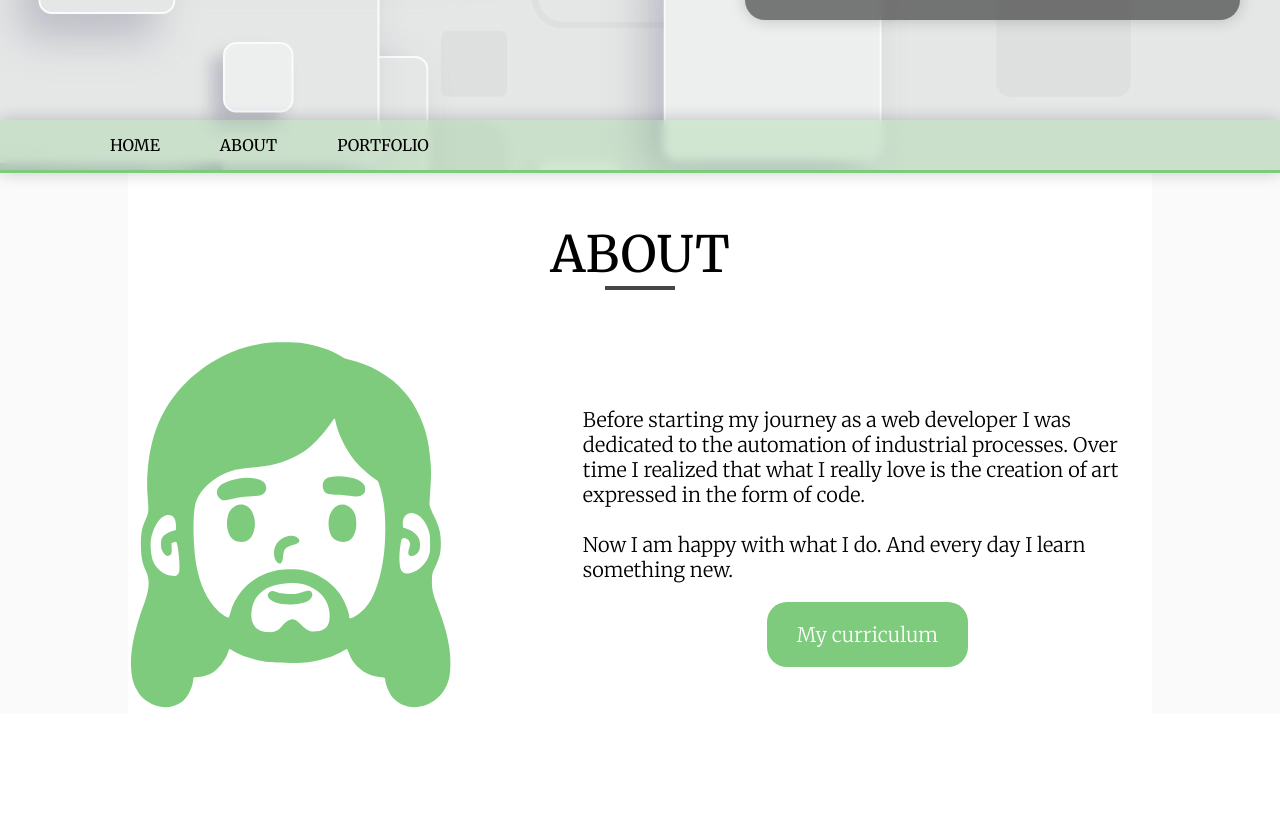
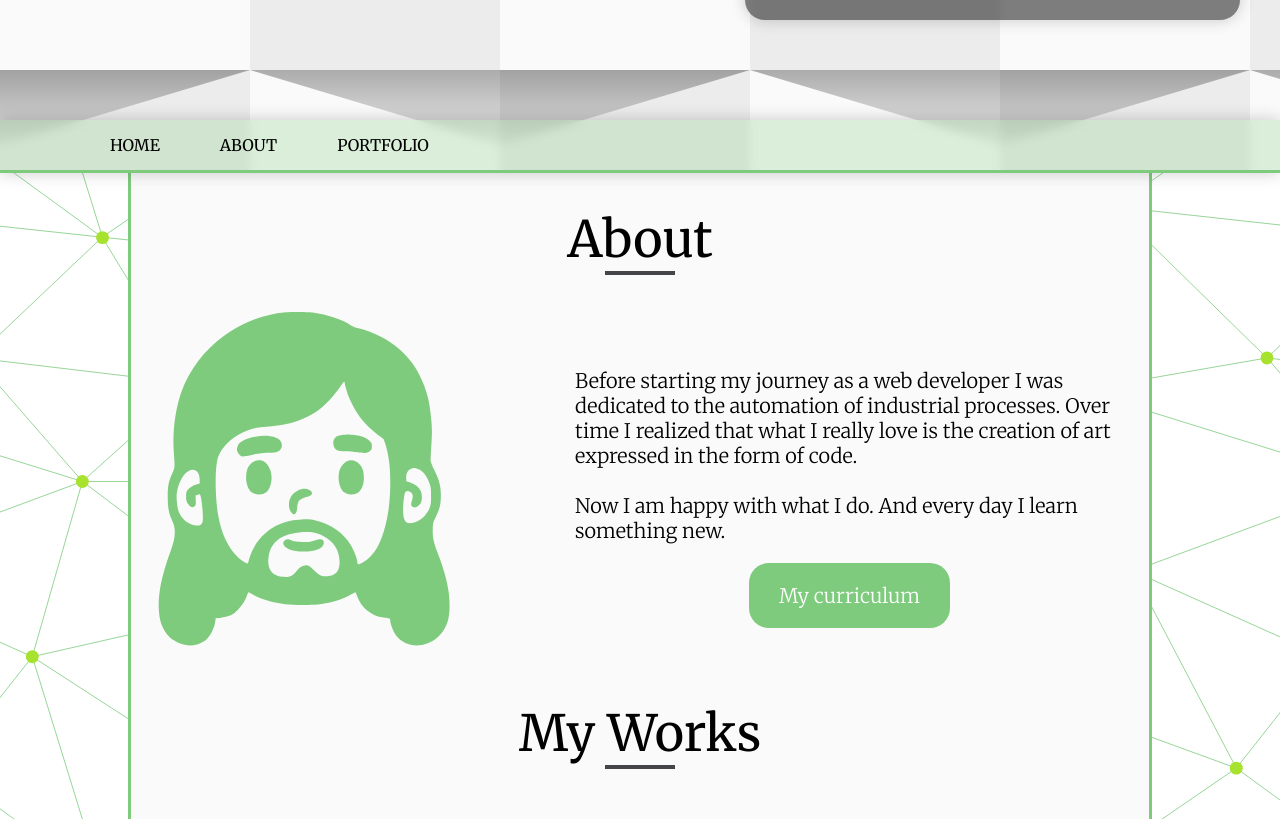
Before and after one commit to jorgekm21/jorgekm21.github.io, a website: page src/public/index.html in a window 1280 px wide. Shown: the part 680-1499 px from the top of the page. Before the commit the page ends 1394 px from the top, so only its background shows below. Drawn offline with nearby package versions, Linux system fonts and the light colour scheme.

Commit message:
better background's

```diff
--- a/_dev/sass/components/_about.scss
+++ b/_dev/sass/components/_about.scss
@@ -1,16 +1,17 @@
 .about {
   width: 100%;
-  background-color: #fafafa;
   .about__space {
-    background-color: white;
+    background-color: #fafafa;
     width: 80%;
     margin: 0 auto;
+    border: solid $text_green1;
+    border-width: 0 3px;
     .about__title {
       display: flex;
       flex-direction: column;
       align-items: center;
       justify-content: center;
-      padding: 50px 0;
+      padding: 35px 0;
       .title {
         font-size: 50px;
       }
@@ -27,13 +28,16 @@
       }
     }
     .about__content {
+      margin: 0 25px;
       display: flex;
       align-items: center;
       justify-content: center;
       .content__me {
         width: 100%;
+        margin-bottom: 15px;
         img {
           width: 80%;
+          margin: 0 auto;
         }
       }
       .content__me:hover {
--- a/_dev/sass/components/_home.scss
+++ b/_dev/sass/components/_home.scss
@@ -1,5 +1,5 @@
 .home {
-  background-image: url("../img/home_background.jpg");
+  background-image: url("../img/protruding-squares.svg");
   width: 100%;
   height: calc(100vh + 53px);
   .home__container {
@@ -78,6 +78,9 @@
   }
   .home__menu {
     width: inherit;
+    position: -webkit-sticky;
+    position: sticky;
+    top: 0;
     height: 53px;
     background: rgba(126, 203, 126, 0.25);
     box-shadow: 0 0 1rem 0 rgba(0, 0, 0, 0.2);
--- a/_dev/sass/components/_init.scss
+++ b/_dev/sass/components/_init.scss
@@ -7,3 +7,9 @@
   font-family: "Merriweather", serif;
   max-width: 1440px;
 }
+
+.content__background{
+  background: url('../img/endless-constellation.svg');
+  background-repeat: repeat;
+  background-size: contain;
+}
--- /dev/null
+++ b/_dev/sass/components/_myworks.scss
@@ -0,0 +1,33 @@
+.works {
+  width: 100%;
+  .works__space {
+    background-color: #fafafa;
+    width: 80%;
+    margin: 0 auto;
+    border: solid $text_green1;
+    border-width: 0 3px;
+    .works__title {
+      display: flex;
+      flex-direction: column;
+      align-items: center;
+      justify-content: center;
+      padding: 35px 0 50px 0;
+      .title {
+        font-size: 50px;
+      }
+      .title_bar {
+        height: 4px;
+        background-color: #444649;
+        width: 70px;
+        transition: width 0.3s ease;
+      }
+    }
+    .works__title:hover {
+      .title_bar {
+        width: 180px;
+      }
+    }
+    .works__content {
+    }
+  }
+}
--- a/_dev/sass/style.scss
+++ b/_dev/sass/style.scss
@@ -2,4 +2,5 @@
 @import "components/init";
 @import "components/home";
 @import "components/about";
+@import "components/myworks";
 @import "components/soft_skills";
--- a/src/public/index.html
+++ b/src/public/index.html
@@ -62,11 +62,11 @@
         </ul>
       </div>
     </section>
-
+<div class="content__background">
     <section class="about" id="about">
       <div class="about__space">
         <div class="about__title">
-          <div class="title">ABOUT</div>
+          <div class="title">About</div>
           <div class="title__bar"></div>
         </div>
         <div class="about__content">
@@ -94,7 +94,17 @@
         </div>
       </div>
     </section>
+    <section class="works" id="works">
+      <div class="works__space">
+        <div class="works__title">
+          <div class="title">My Works</div>
+          <div class="title_bar"></div>
+        </div>
+        <div class="works__content"></div>
+      </div>
+    </section>
     <section class="soft_skills" id="soft_skills"></section>
+  </div>
 
     <script src="https://cdn.jsdelivr.net/npm/typed.js@2.0.11"></script>
     <script src="js/script.js"></script>
```
Also changed, not shown: src/public/css/style.css, src/public/img/endless-constellation.svg (added), src/public/img/home_background.jpg (deleted), src/public/img/protruding-squares.svg (added).
